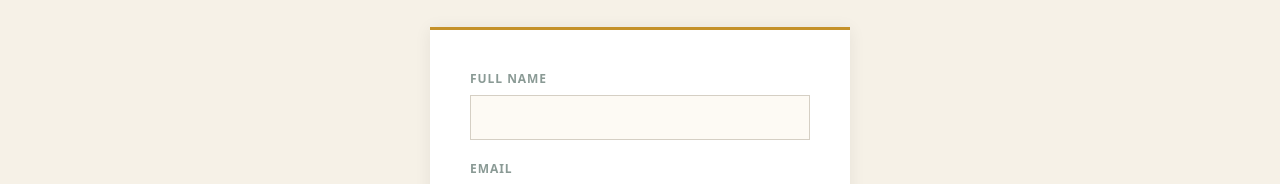
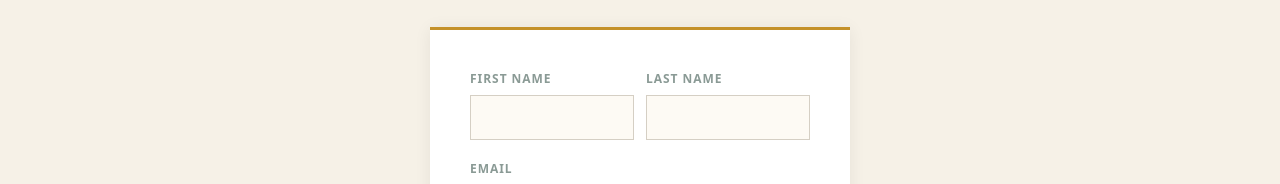
Before and after one commit to mendelz57/Smicha-Program-, a Next.js app: page /register in a window 1280 px wide. Shown: the part 271-455 px from the top of the page. Built offline with nearby package versions, Linux system fonts and the light colour scheme.

Commit message:
Update page.tsx

```diff
--- a/app/register/page.tsx
+++ b/app/register/page.tsx
@@ -5,19 +5,32 @@ import { useRouter } from 'next/navigation';
 import Link from 'next/link';
 
 export default function RegisterPage() {
-  const [form, setForm] = useState({ name: '', email: '', password: '' });
+  const [form, setForm] = useState({ firstName: '', lastName: '', email: '', password: '' });
   const [error, setError] = useState('');
   const [loading, setLoading] = useState(false);
+
+  const passwordRules = [
+    { label: 'At least 8 characters', test: (p: string) => p.length >= 8 },
+    { label: 'One uppercase letter', test: (p: string) => /[A-Z]/.test(p) },
+    { label: 'One number', test: (p: string) => /[0-9]/.test(p) },
+    { label: 'One special character (!@#$...)', test: (p: string) => /[^A-Za-z0-9]/.test(p) },
+  ];
+  const passwordValid = passwordRules.every(r => r.test(form.password));
   const router = useRouter();
 
   async function handleSubmit(e: React.FormEvent) {
     e.preventDefault();
     setLoading(true);
     setError('');
+    if (!passwordValid) {
+      setError('Please meet all password requirements.');
+      setLoading(false);
+      return;
+    }
     const res = await fetch('/api/register', {
       method: 'POST',
       headers: { 'Content-Type': 'application/json' },
-      body: JSON.stringify(form),
+      body: JSON.stringify({ ...form, name: `${form.firstName} ${form.lastName}` }),
     });
     const data = await res.json();
     if (!res.ok) {
@@ -74,9 +87,15 @@ export default function RegisterPage() {
           {/* Card */}
           <div style={{ background: '#fff', borderTop: '3px solid #C4912A', padding: '2.5rem', boxShadow: '0 2px 16px rgba(0,0,0,0.07)' }}>
             <form onSubmit={handleSubmit} style={{ display: 'flex', flexDirection: 'column', gap: '1.25rem' }}>
-              <div>
-                <label style={labelStyle}>Full Name</label>
-                <input type="text" value={form.name} onChange={e => setForm({ ...form, name: e.target.value })} style={inputStyle} required />
+              <div style={{ display: 'grid', gridTemplateColumns: '1fr 1fr', gap: '0.75rem' }}>
+                <div>
+                  <label style={labelStyle}>First Name</label>
+                  <input type="text" value={form.firstName} onChange={e => setForm({ ...form, firstName: e.target.value })} style={inputStyle} required />
+                </div>
+                <div>
+                  <label style={labelStyle}>Last Name</label>
+                  <input type="text" value={form.lastName} onChange={e => setForm({ ...form, lastName: e.target.value })} style={inputStyle} required />
+                </div>
               </div>
               <div>
                 <label style={labelStyle}>Email</label>
@@ -84,7 +103,16 @@ export default function RegisterPage() {
               </div>
               <div>
                 <label style={labelStyle}>Password</label>
-                <input type="password" value={form.password} onChange={e => setForm({ ...form, password: e.target.value })} style={inputStyle} required minLength={6} />
+                <input type="password" value={form.password} onChange={e => setForm({ ...form, password: e.target.value })} style={inputStyle} required />
+                {form.password.length > 0 && (
+                  <ul style={{ listStyle: 'none', padding: '0.6rem 0 0', margin: 0, display: 'flex', flexDirection: 'column', gap: '0.3rem' }}>
+                    {passwordRules.map(r => (
+                      <li key={r.label} style={{ fontSize: '0.78rem', color: r.test(form.password) ? '#2E7D50' : '#8A9A95', display: 'flex', gap: '0.4rem', alignItems: 'center' }}>
+                        <span>{r.test(form.password) ? '✓' : '○'}</span> {r.label}
+                      </li>
+                    ))}
+                  </ul>
+                )}
               </div>
               {error && <p style={{ color: '#C0392B', fontSize: '0.85rem' }}>{error}</p>}
               <button
```
